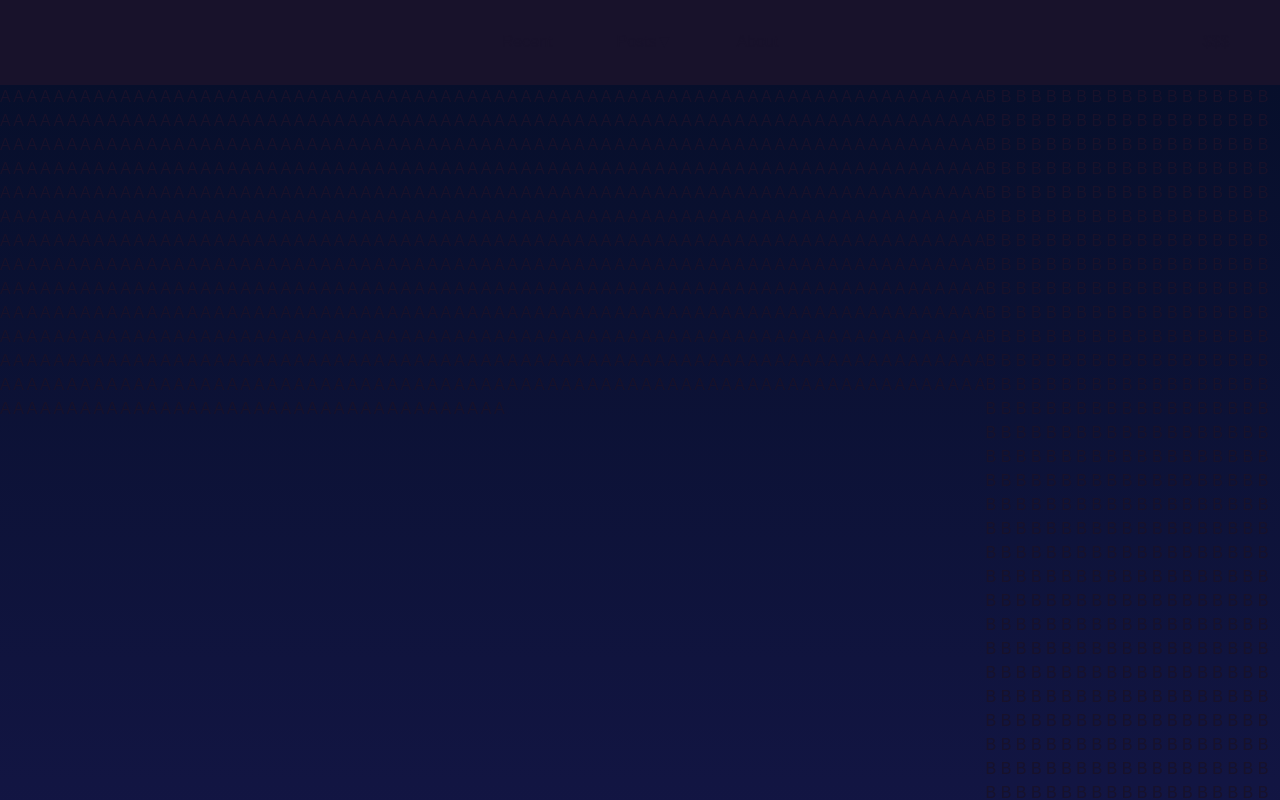
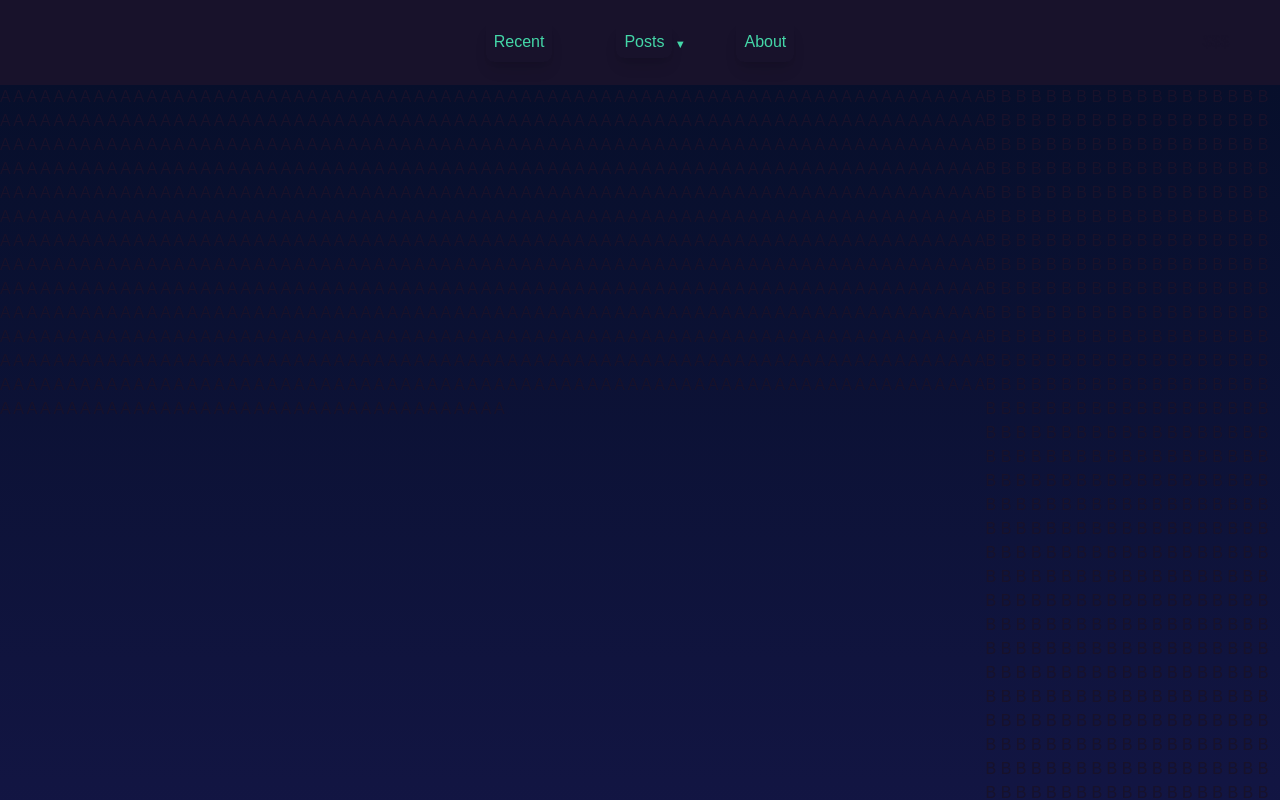
Before and after one commit to KXzeno/karnovah-blog, a Next.js app: page / in a window 1280 px wide. Shown: the top 800 px of the page. Built offline with nearby package versions, Linux system fonts and the light colour scheme; a web font is replaced by a local one.

Commit message:
fix: restructure hierarchal selectors

```diff
--- a/app/components/MOB/MOB.css
+++ b/app/components/MOB/MOB.css
@@ -7,15 +7,15 @@
     @apply flex flex-auto flex-row min-w-max h-[5.3rem] text-center justify-center gap-16 place-items-center bg-[#18122B];
   }
 
-  div#nav-box .nav-btn {
+  nav#nav-box .nav-btn {
     @apply text-[#44D7A8] hover:text-inherit shadow-lg hover:shadow-green-500/50 rounded-lg border-8 border-transparent;
   }
 
-  div#nav-box .nav-btn-posts {
+  nav#nav-box .nav-btn-posts {
     @apply text-[#44D7A8] hover:text-inherit;
   }
 
-  div#nav-box #sub-menu {
+  nav#nav-box #sub-menu {
     @apply text-[0.7rem] ml-[0.1rem] hover:shadow-green-500/50 hover:animate-bounce rounded-lg border-4 border-transparent absolute inset-y-[0.07rem] left-[3.3rem];
   }
 
```
